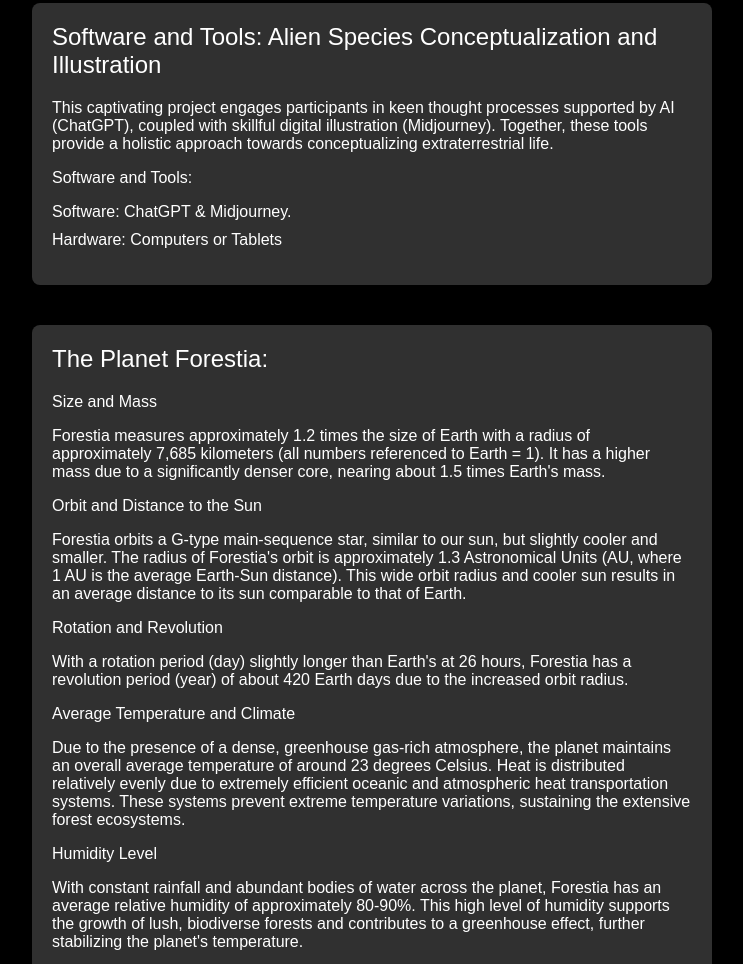
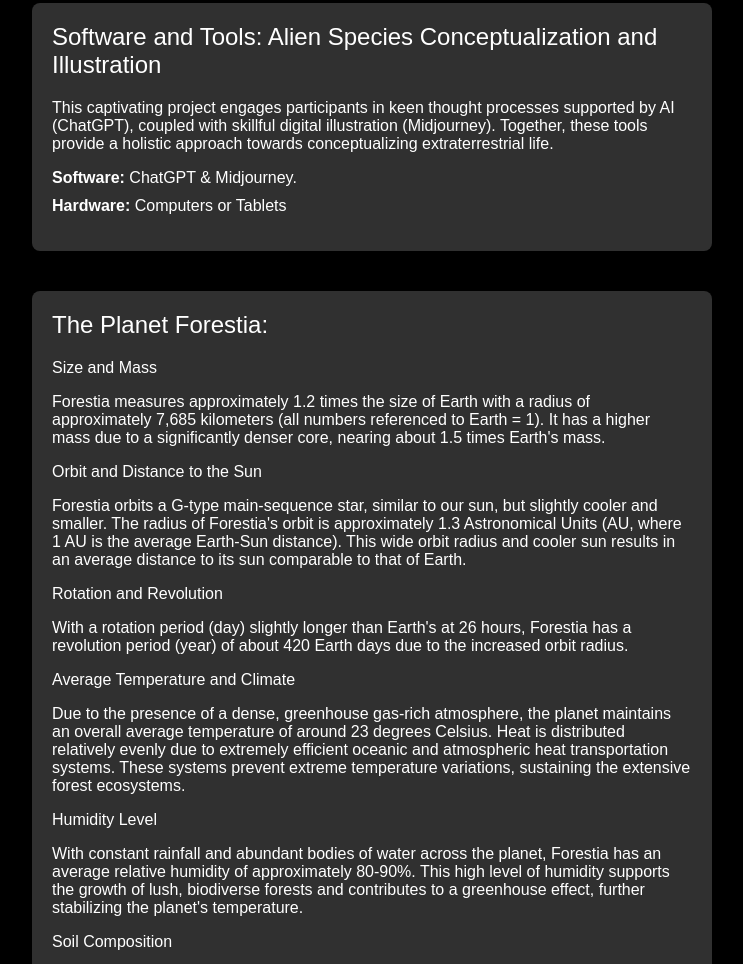
Before and after one commit to dannysbentley/dwpAI-Lab, a plain HTML site: page index.html in a window 1280 px wide. Shown: the part 4951-5915 px from the top of the page, without its empty margins (268-1011 px from the left). Drawn offline with nearby package versions, Linux system fonts and the light colour scheme.

Commit message:
edited format of html

```diff
--- a/index.html
+++ b/index.html
@@ -106,10 +106,9 @@
 <div class="instructions">
     <h2>Software and Tools: Alien Species Conceptualization and Illustration</h2>
     <p>This captivating project engages participants in keen thought processes supported by AI (ChatGPT), coupled with skillful digital illustration (Midjourney). Together, these tools provide a holistic approach towards conceptualizing extraterrestrial life.</p>
-    <p>Software and Tools:</p>
     <ul>
-        <li>Software: ChatGPT & Midjourney.</li>
-        <li>Hardware: Computers or Tablets</li>
+        <li><strong>Software: </strong>ChatGPT & Midjourney.</li>
+        <li><strong>Hardware: </strong>Computers or Tablets</li>
     </ul>
 </div>
 
```
